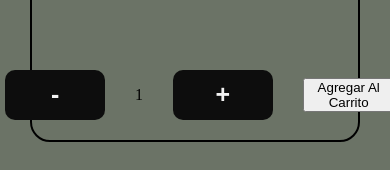
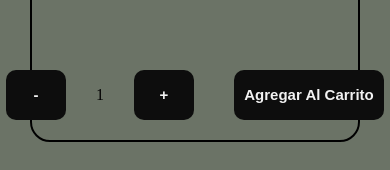
Before and after one commit to daniramos-05/React-JS, a React (Vite) app in the folder react-js/: page /itemDetail/1 in a window 390 px wide. Shown: the part 615-785 px from the top of the page. Built offline with nearby package versions, Linux system fonts and the light colour scheme.

Commit message:
Revisando

```diff
--- a/react-js/package.json
+++ b/react-js/package.json
@@ -10,6 +10,7 @@
     "preview": "vite preview"
   },
   "dependencies": {
+    "firebase": "^12.3.0",
     "react": "^19.1.1",
     "react-dom": "^19.1.1",
     "react-router-dom": "^7.8.2",
--- a/react-js/src/App.jsx
+++ b/react-js/src/App.jsx
@@ -3,9 +3,9 @@ import { BrowserRouter, Routes, Route } from "react-router-dom"
 import NavBar from "./components/layouts/NavBar/NavBar";
 import ItemListContainer from "./components/pages/ItemListContainer/ItemListContainer";
 import ItemDetail from "./components/pages/ItemDetail/ItemDetail";
-import CartWidget from './components/common/CartWidget/CartWidget';
 import { CartContextProvider } from "./context/CartContext";
 import Checkout from './components/pages/CheckOut/CheckOut';
+import Cart from './components/pages/Cart/Cart';
 
 
 function App() {
@@ -17,7 +17,7 @@ function App() {
           <Routes>
             <Route path="/" element={<ItemListContainer saludo={" ¡Hola👋! "} />} />
             <Route path="/categoria/:nombre" element={<ItemListContainer />} />
-            <Route path="/cart" element={<CartWidget />} />
+            <Route path="/cart" element={<Cart />} />
             <Route path="/checkout" element={<Checkout />} />
             <Route path="/itemDetail/:id" element={<ItemDetail />} />
           </Routes>
--- a/react-js/src/components/common/Button/Button.css
+++ b/react-js/src/components/common/Button/Button.css
@@ -17,3 +17,14 @@
         transition: 0.3s;
     }
 }
+@media (max-width: 768px) {
+    .negro {
+        width: 60px;
+        height: 50px;
+        font-size: 15px;
+        &:hover{
+            width: 65px;
+            height: 55px;
+        }
+    }
+}
--- a/react-js/src/components/pages/Cart/Cart.jsx
+++ b/react-js/src/components/pages/Cart/Cart.jsx
@@ -9,10 +9,11 @@ const Cart = () => {
     <div className='contenedor-carrito'>
       <h2>Carrito </h2>
       {
-        cart.map((elemento) => {
+        cart.map((elemento, index) => {
           return (
-            <div className='contenedor-productos-carrito' key={elemento.id}>
+            <div className='contenedor-productos-carrito' key={elemento.id ? elemento.id : index}>
               <h3>{elemento.nombre}</h3>
+              <img src={elemento.img} alt="" />
               <h3>cantidad: {elemento.quantity}</h3>
               <h3>precio: {elemento.precio}</h3>
             </div>
@@ -23,3 +24,5 @@ const Cart = () => {
     </div>
   )
 }
+
+export default Cart
--- a/react-js/src/components/pages/ItemCount/ItemCount.css
+++ b/react-js/src/components/pages/ItemCount/ItemCount.css
@@ -1,6 +1,38 @@
-.contenedor-itemcount{
+.contenedor-itemcount {
     display: flex;
     justify-content: center;
     align-items: center;
     gap: 20px;
 }
+
+.boton {
+    background-color: #0D0D0D;
+    color: #F2F2F2;
+    margin: 10px;
+    border: none;
+    border-radius: 10px;
+    width: 220px;
+    height: 50px;
+    font-size: 20px;
+    font-weight: bold;
+    transition: 0.3s;
+
+    &:hover {
+        width: 225px;
+        height: 65px;
+        border: 3px #F2F2F2 solid;
+        transition: 0.3s;
+    }
+}
+
+@media (max-width: 768px) {
+    .boton {
+        width: 150px;
+        height: 50px;
+        font-size: 15px;
+        &:hover{
+            width: 155px;
+            height: 55px;
+        }
+    }
+}
--- a/react-js/src/components/pages/ItemCount/ItemCount.jsx
+++ b/react-js/src/components/pages/ItemCount/ItemCount.jsx
@@ -27,10 +27,10 @@ const ItemCount = ({ producto }) => {
         <Button text="-" fn={restar} color="negro" />
         <span>{count}</span>
         <Button text="+" fn={sumar} color="negro" />
-        <button className="boton" onClick={onAdd} >Agregar Al Carrito</button>
+        <button className="boton" onClick={onAdd}>Agregar Al Carrito</button>
       </div>
     </>
   );
 };
 
-export default ItemCount;
+export default ItemCount
--- a/react-js/src/context/CartContext.jsx
+++ b/react-js/src/context/CartContext.jsx
@@ -3,10 +3,9 @@ import { createContext, useState } from "react"
 export const CartContext = createContext()
 
 export const CartContextProvider = ({ children }) => {
+    const [cart, setCart] = useState([])
 
-    const [cart, setCart] = useState([])
     const addToCart = (producto) => {
-        console.log(producto)
         setCart( [...cart, producto] )
     }
 
```
Also changed, not shown: 2 other files (tests, documents, lock files or other folders).
